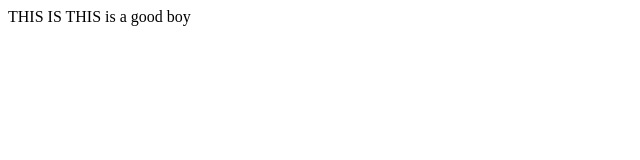
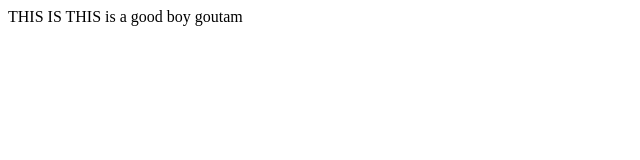
Before and after one commit to Goutam-7/Localll, a plain HTML site: page GIT.HTML in a window 1280 px wide. Shown: the full height of the page, 0-640 px from the left. Drawn offline with Linux system fonts and the light colour scheme.

Commit message:
nothing 2

```diff
--- a/GIT.HTML
+++ b/GIT.HTML
@@ -6,6 +6,6 @@
     <title>Document</title>
 </head>
 <body>
-    THIS IS THIS is a good boy
+    THIS IS THIS is a good boy goutam
 </body>
 </html>
```
